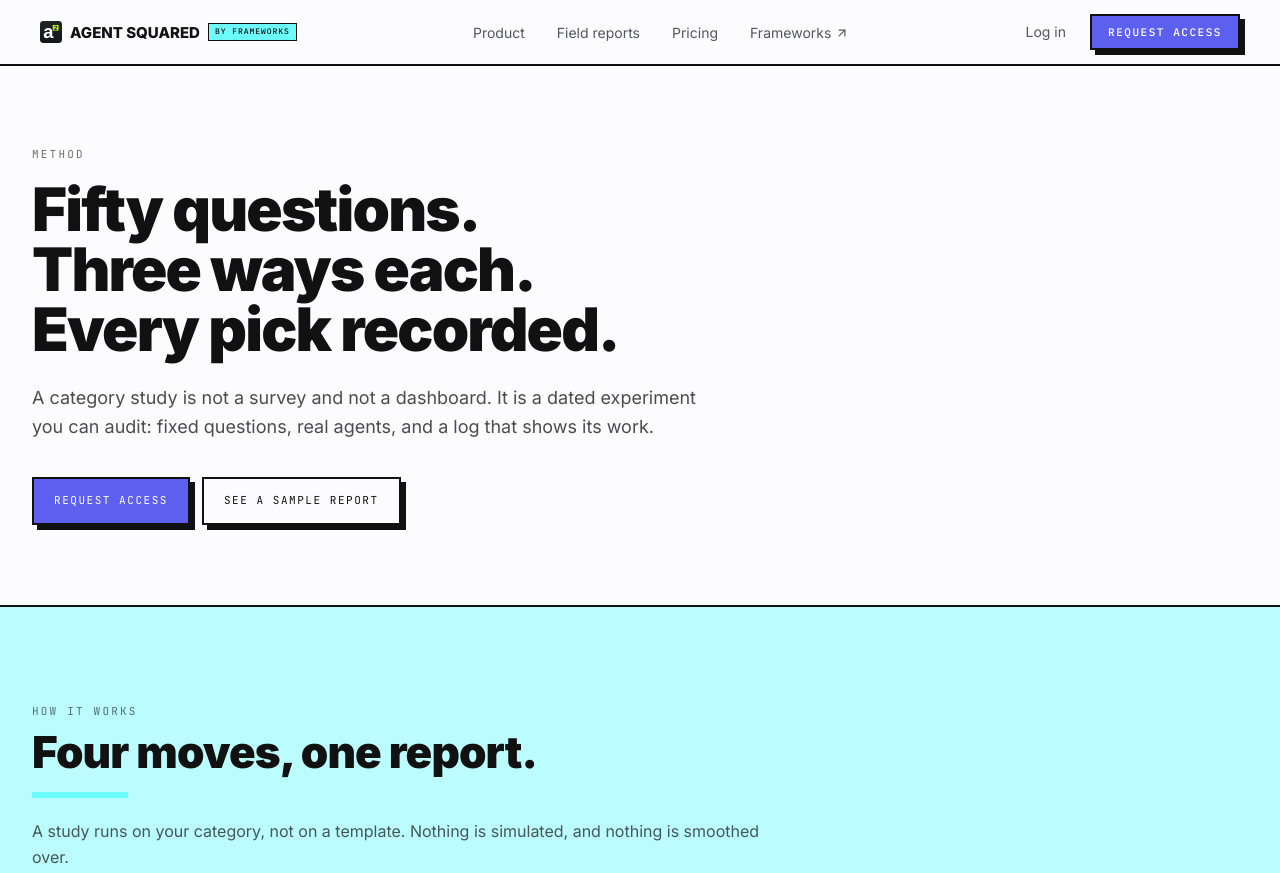
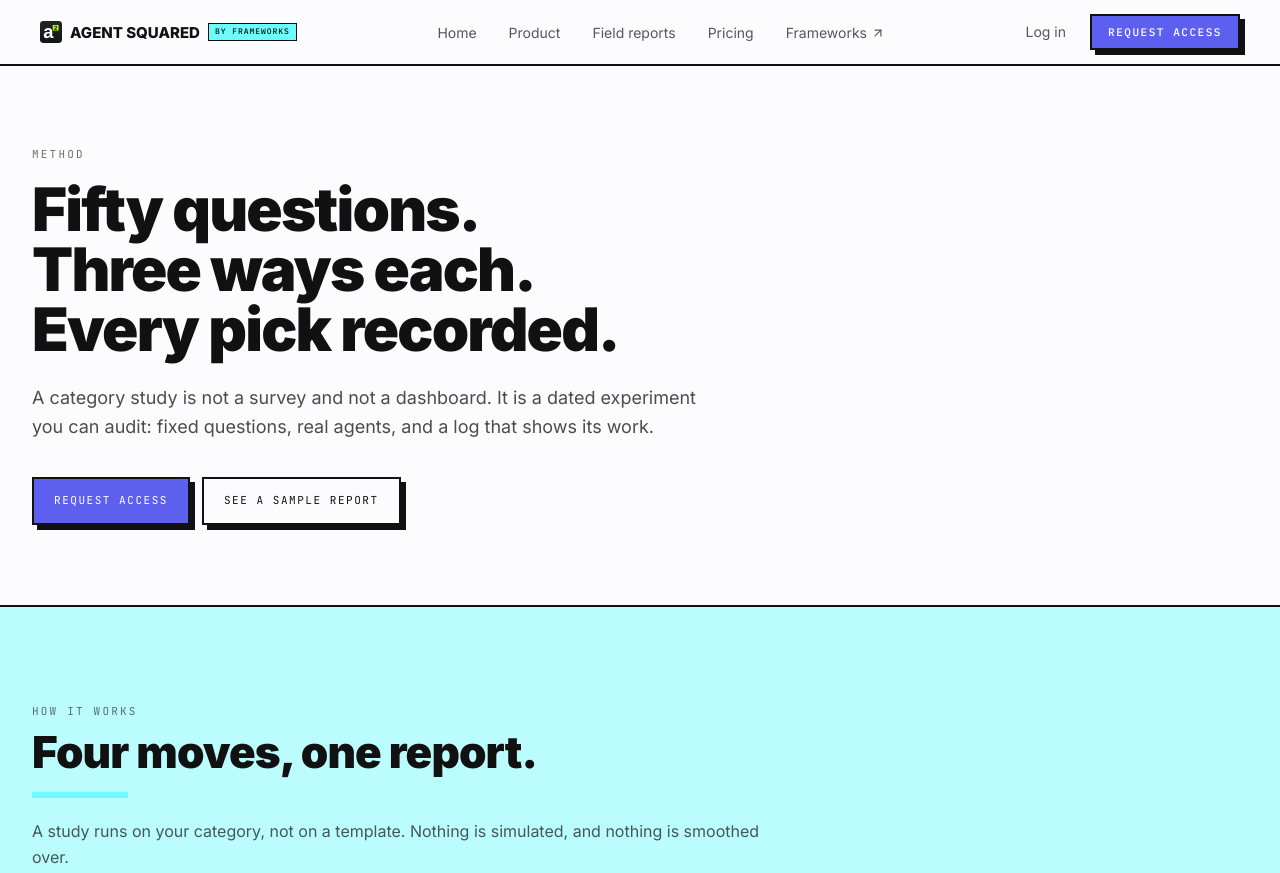
Before and after one commit to LizaMuthoni/Agent-Squared-Website, a plain HTML site: page site/method/index.html in a window 1280 px wide. Shown: the top 873 px of the page. Drawn offline with Linux system fonts and the light colour scheme.

Commit message:
feat: add Home to the nav
Home is now the first item in the desktop nav and the mobile menu on every
page, as on staging's nav. It fits the full nav at 1100px.

Co-Authored-By: Claude Opus 5.5 <noreply@anthropic.com>

```diff
--- a/site/method/index.html
+++ b/site/method/index.html
@@ -21,6 +21,7 @@
       <a href="https://frameworks.social" target="_blank" rel="noreferrer" class="site-header__badge">By Frameworks</a>
     </div>
     <ul class="site-header__links">
+      <li><a href="../" class="site-header__link">Home</a></li>
       <li><a href="../#product" class="site-header__link">Product</a></li>
       <li><a href="../#field-report" class="site-header__link">Field reports</a></li>
       <li><a href="#" class="site-header__link">Pricing</a></li>
@@ -34,6 +35,7 @@
   </nav>
   <div id="mobile-menu" class="site-header__menu" hidden="">
     <ul>
+      <li><a href="../">Home</a></li>
       <li><a href="../#product">Product</a></li>
       <li><a href="../#field-report">Field reports</a></li>
       <li><a href="#">Pricing</a></li>
```
Also changed, not shown: site/index.html (+2 -0 lines), site/request-access/index.html (+2 -0 lines), site/sample-report/index.html (+2 -0 lines), site/signin/index.html (+2 -0 lines), site/study/index.html (+2 -0 lines).
